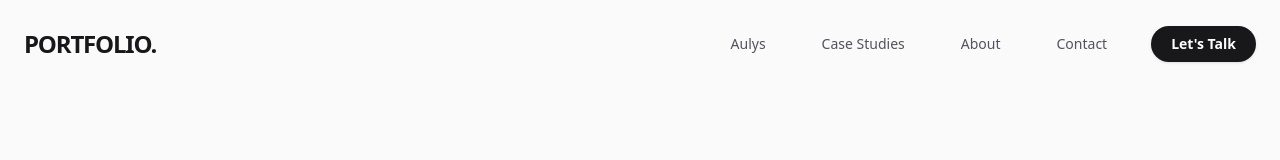
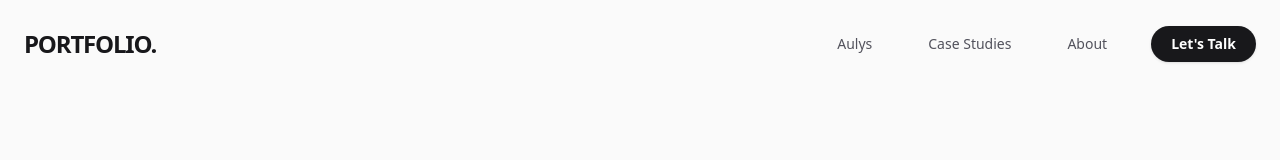
Before and after one commit to Adichinchakar/aditya-portfolio, a Next.js app: page / in a window 1280 px wide. Shown: the top 160 px of the page. Built offline with nearby package versions, Linux system fonts and the light colour scheme.

Commit message:
refactor: Remove redundant Contact link from navigation

```diff
--- a/src/components/layout/header.tsx
+++ b/src/components/layout/header.tsx
@@ -11,7 +11,6 @@ const navLinks = [
     { href: "https://aulys-app.vercel.app/", label: "Aulys", isExternal: true },
     { href: "/#work", label: "Case Studies" },
     { href: "/#about", label: "About" },
-    { href: "/#contact", label: "Contact" },
 ];
 
 export function Header() {
```
